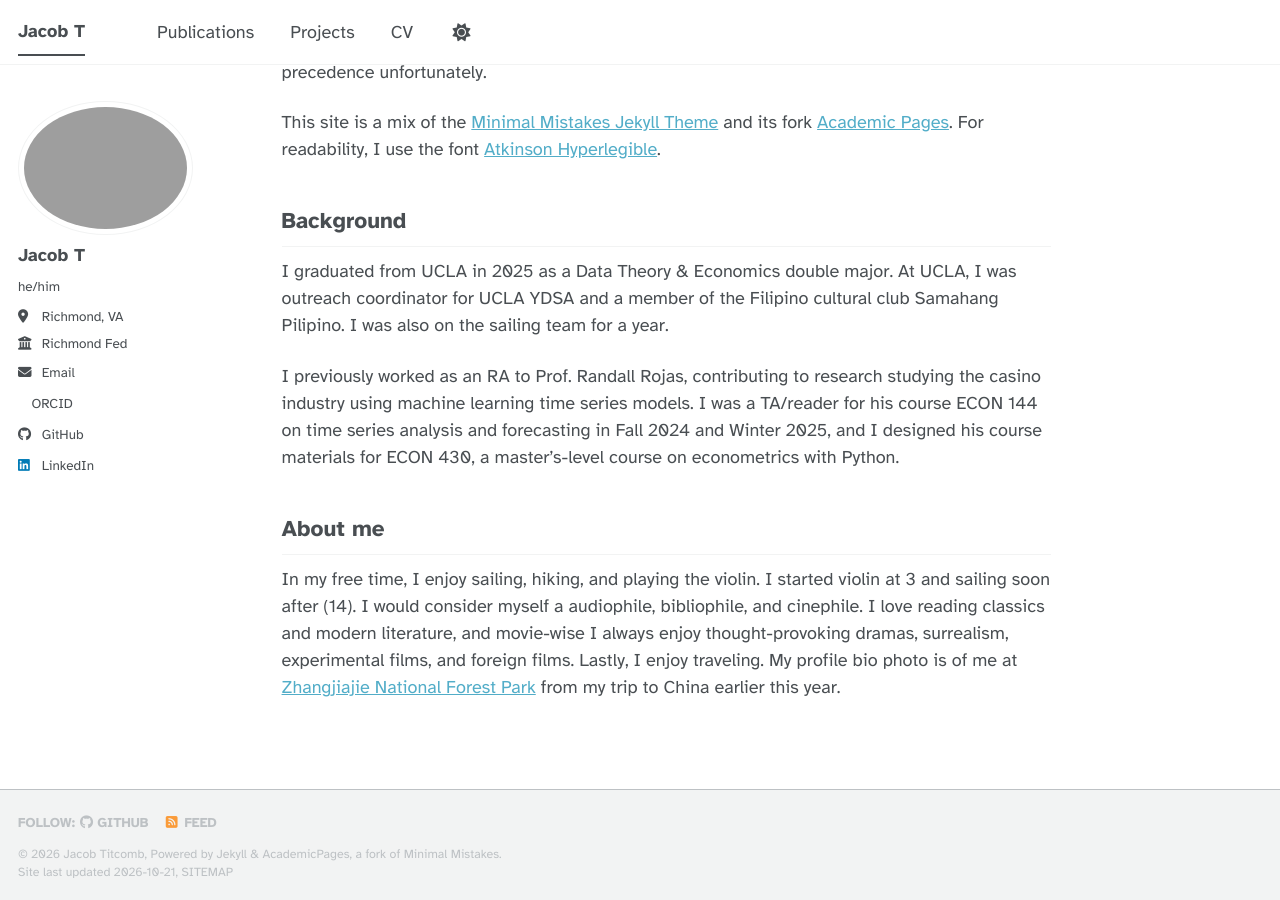
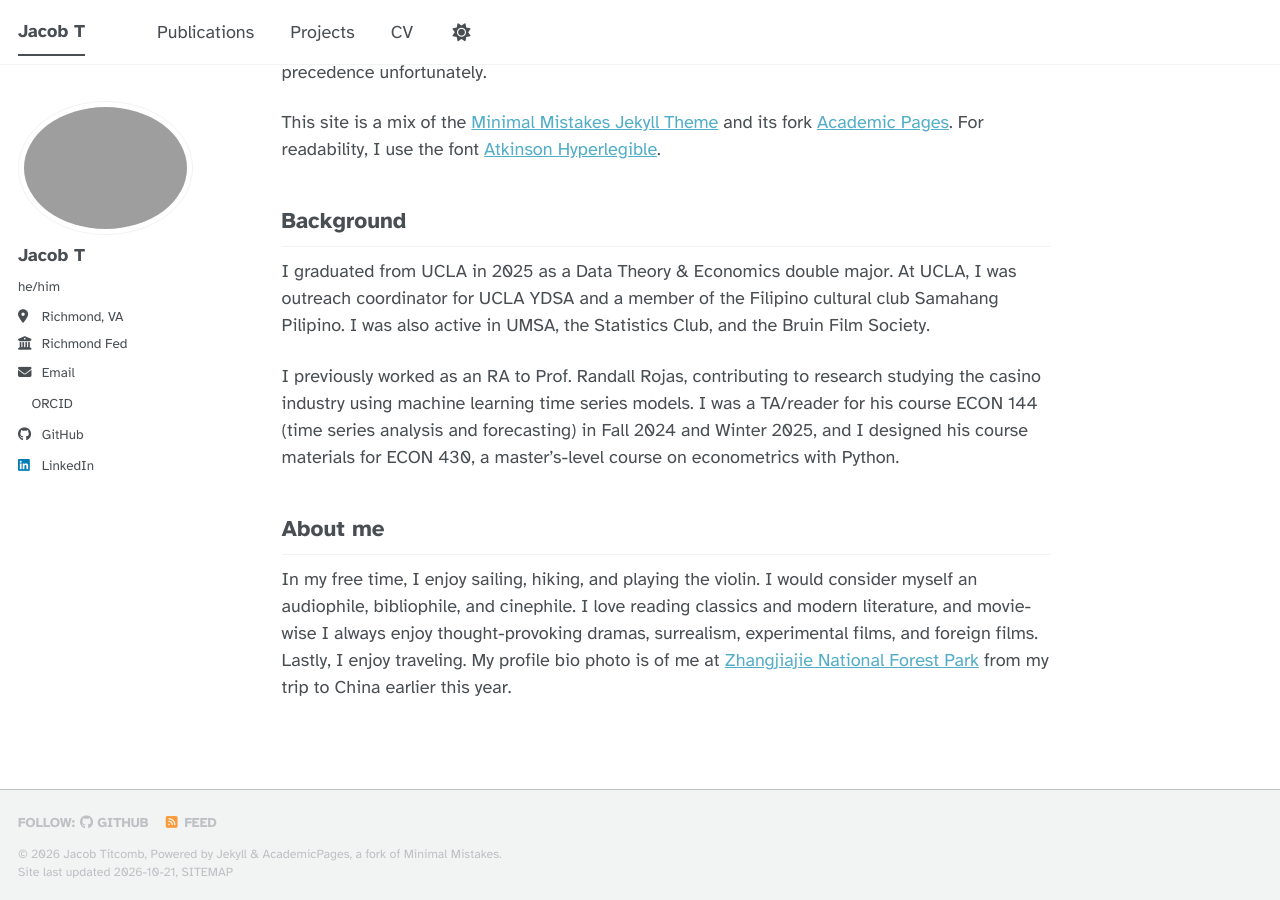
Before and after one commit to jacobedt/jacobedt.github.io, a Jekyll site: the page built from _pages/about.md, in a window 1280 px wide and 900 px high, scrolled down 1033 px. Built offline with Jekyll 4.4.1, drawn with Linux system fonts in a browser that asks for light colours; a style sheet for code colours, icons or effects is not loaded; some of the changed text lies outside the part shown.

Commit message:
update about me section

```diff
--- a/_pages/about.md
+++ b/_pages/about.md
@@ -35,10 +35,10 @@ This site is a mix of the [Minimal Mistakes Jekyll Theme](https://mmistakes.gith
 
 ## Background
 
-I graduated from UCLA in 2025 as a Data Theory & Economics double major. At UCLA, I was outreach coordinator for UCLA YDSA and a member of the Filipino cultural club Samahang Pilipino. I was also on the sailing team for a year.
+I graduated from UCLA in 2025 as a Data Theory & Economics double major. At UCLA, I was outreach coordinator for UCLA YDSA and a member of the Filipino cultural club Samahang Pilipino. I was also active in UMSA, the Statistics Club, and the Bruin Film Society.
 
-I previously worked as an RA to Prof. Randall Rojas, contributing to research studying the casino industry using machine learning time series models. I was a TA/reader for his course ECON 144 on time series analysis and forecasting in Fall 2024 and Winter 2025, and I designed his course materials for ECON 430, a master's-level course on econometrics with Python.
+I previously worked as an RA to Prof. Randall Rojas, contributing to research studying the casino industry using machine learning time series models. I was a TA/reader for his course ECON 144 (time series analysis and forecasting) in Fall 2024 and Winter 2025, and I designed his course materials for ECON 430, a master's-level course on econometrics with Python.
 
 ## About me
 
-In my free time, I enjoy sailing, hiking, and playing the violin. I started violin at 3 and sailing soon after (14). I would consider myself a audiophile, bibliophile, and cinephile. I love reading classics and modern literature, and movie-wise I always enjoy thought-provoking dramas, surrealism, experimental films, and foreign films. Lastly, I enjoy traveling. My profile bio photo is of me at [Zhangjiajie National Forest Park](https://en.wikipedia.org/wiki/Zhangjiajie) from my trip to China earlier this year.
+In my free time, I enjoy sailing, hiking, and playing the violin. I would consider myself an audiophile, bibliophile, and cinephile. I love reading classics and modern literature, and movie-wise I always enjoy thought-provoking dramas, surrealism, experimental films, and foreign films. Lastly, I enjoy traveling. My profile bio photo is of me at [Zhangjiajie National Forest Park](https://en.wikipedia.org/wiki/Zhangjiajie) from my trip to China earlier this year.
```
Also changed, not shown: other parts of _pages/about.md (+2 -2 lines).
